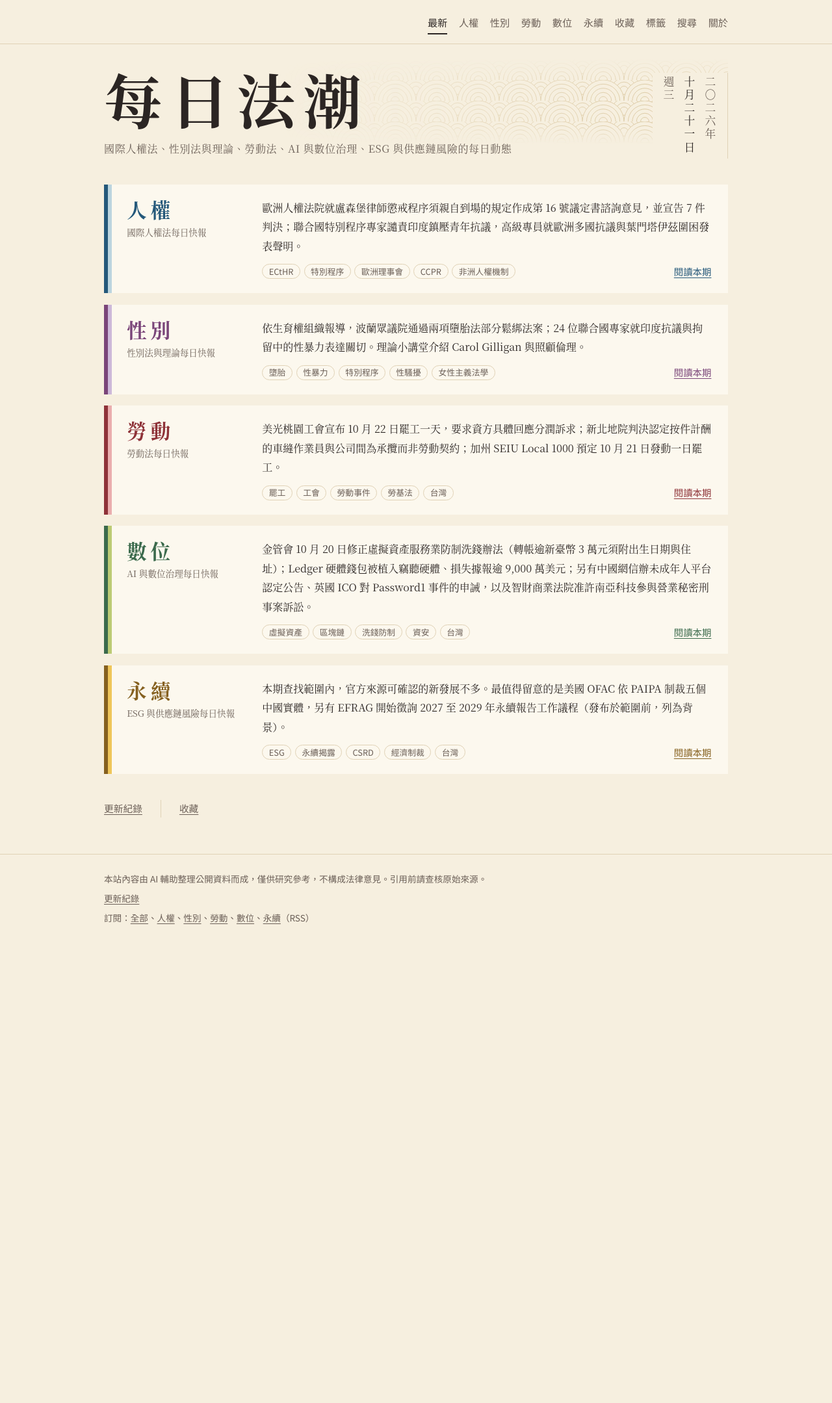
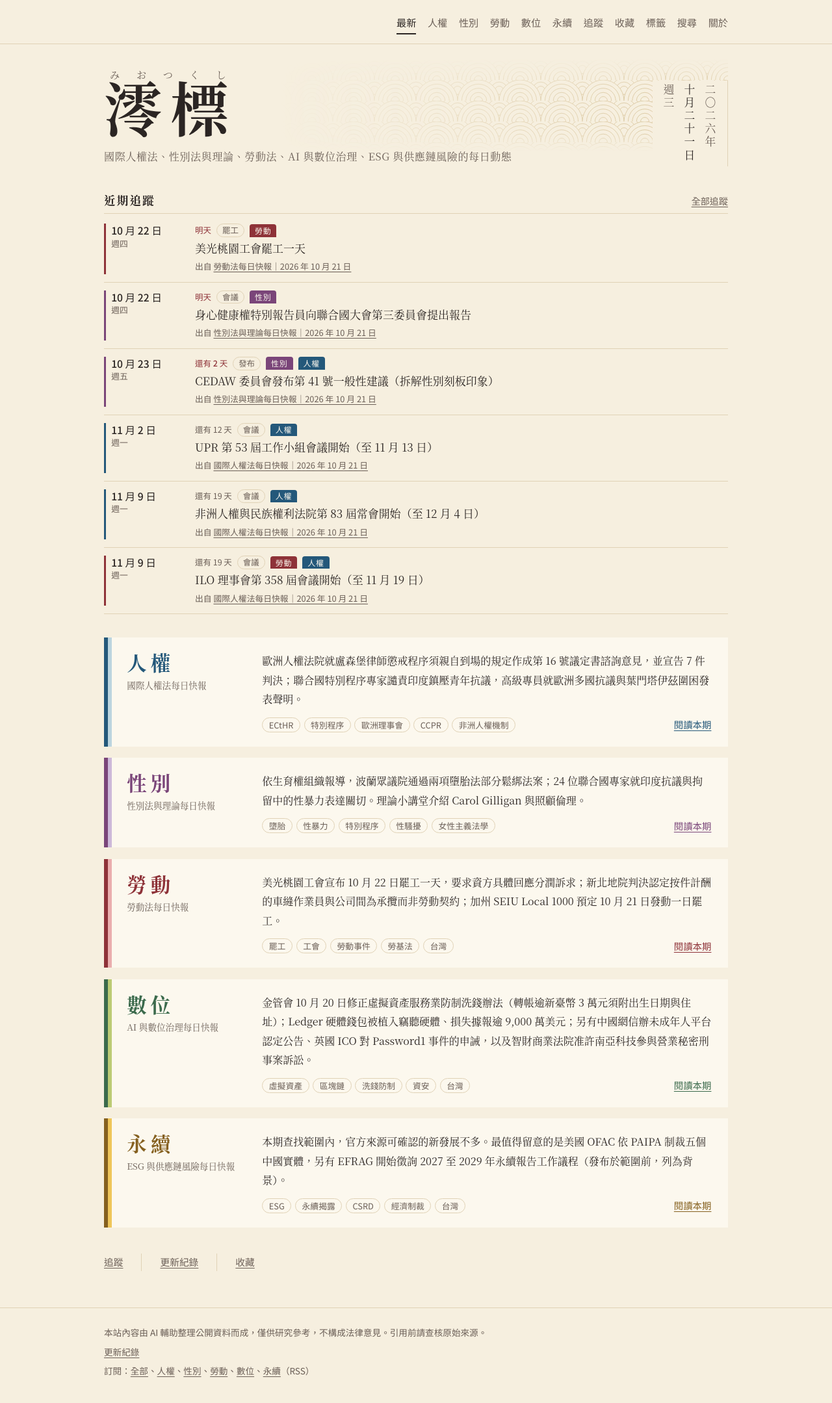
Before and after one commit to chadfan1004/Newsletter-for-international-human-rights-law-gender-theory-and-labour-law, a Jekyll site: the page built from index.html, in a window 1280 px wide. Shown: the whole page at 65% size. Built offline with Jekyll 4.4.1, drawn with Linux system fonts in a browser that asks for light colours; before the commit the page ends 1462 px from its top, so only the background shows below that.

Commit message:
Rename site to 澪標; add 追蹤 (upcoming tracker) page, home block and spec
Co-Authored-By: Claude Opus 5.5 <noreply@anthropic.com>
Claude-Session: https://claude.ai/code/session_01FSbXdJEiLZof4dLYJ2WApi

```diff
--- a/_config.yml
+++ b/_config.yml
@@ -1,4 +1,4 @@
-title: 每日法潮
+title: 澪標
 description: 週一到週五整理國際人權法、性別法與理論、勞動法、AI 與數位治理、ESG 與供應鏈風險的新發展，附原始來源。
 lang: zh-Hant
 timezone: Asia/Taipei
--- /dev/null
+++ b/_data/upcoming/20261021-seed.yml
@@ -0,0 +1,64 @@
+# 從 10 月 20、21 日各期快報整理出的預告事項（手動補登）。
+- date: '2026-10-22'
+  title: '美光桃園工會罷工一天'
+  kind: '罷工'
+  sections: [labour]
+  url: 'https://newtalk.tw/news/view/2026-10-20/1066673'
+  source: '/labour/2026-10-21/'
+  source_title: '勞動法每日快報｜2026 年 10 月 21 日'
+- date: '2026-10-22'
+  title: '身心健康權特別報告員向聯合國大會第三委員會提出報告'
+  kind: '會議'
+  sections: [gender]
+  url: ''
+  source: '/gender/2026-10-21/'
+  source_title: '性別法與理論每日快報｜2026 年 10 月 21 日'
+- date: '2026-10-23'
+  title: 'CEDAW 委員會發布第 41 號一般性建議（拆解性別刻板印象）'
+  kind: '發布'
+  sections: [gender, human-rights]
+  url: 'https://www.ohchr.org/en/media-advisories/2026/10/un-womens-rights-committee-review-kazakhstan-cook-islands-kenya-moldova'
+  source: '/gender/2026-10-21/'
+  source_title: '性別法與理論每日快報｜2026 年 10 月 21 日'
+- date: '2026-11-02'
+  title: 'UPR 第 53 屆工作小組會議開始（至 11 月 13 日）'
+  kind: '會議'
+  sections: [human-rights]
+  url: ''
+  source: '/human-rights/2026-10-21/'
+  source_title: '國際人權法每日快報｜2026 年 10 月 21 日'
+- date: '2026-11-09'
+  title: '非洲人權與民族權利法院第 83 屆常會開始（至 12 月 4 日）'
+  kind: '會議'
+  sections: [human-rights]
+  url: 'https://www.african-court.org/afchpr/09-november-04-december-83rd-ordinary-session-of-the-african-court/'
+  source: '/human-rights/2026-10-21/'
+  source_title: '國際人權法每日快報｜2026 年 10 月 21 日'
+- date: '2026-11-09'
+  title: 'ILO 理事會第 358 屆會議開始（至 11 月 19 日）'
+  kind: '會議'
+  sections: [labour, human-rights]
+  url: ''
+  source: '/human-rights/2026-10-21/'
+  source_title: '國際人權法每日快報｜2026 年 10 月 21 日'
+- date: '2027-01-01'
+  title: '116 年最低工資生效：月薪 30,900 元、時薪 205 元'
+  kind: '生效'
+  sections: [labour]
+  url: 'https://gazette.nat.gov.tw/egFront/detail.do?metaid=168943'
+  source: '/labour/2026-10-20/'
+  source_title: '勞動法每日快報｜2026 年 10 月 20 日'
+- date: '2027-02-15'
+  title: 'EFRAG 2027 至 2029 年永續報導工作計畫公眾徵詢截止'
+  kind: '截止'
+  sections: [esg]
+  url: 'https://www.efrag.org/en/news-and-calendar/news/efrag-launches-public-consultation-on-its-sustainability-reporting-agenda-for-20272029'
+  source: '/esg/2026-10-21/'
+  source_title: 'ESG 與供應鏈風險每日快報｜2026 年 10 月 21 日'
+- date: '2027-12-02'
+  title: 'EU AI Act 附件 III 高風險 AI 系統義務開始適用（AI Omnibus 延後後的日期）'
+  kind: '施行'
+  sections: [digital]
+  url: 'https://digital-strategy.ec.europa.eu/en/news/ai-omnibus-enters-force'
+  source: '/digital/2026-10-20/'
+  source_title: 'AI 與數位治理每日快報｜2026 年 10 月 20 日'
--- /dev/null
+++ b/_includes/upcoming_data.html
@@ -0,0 +1,13 @@
+{%- comment -%}把各期快報 front matter 的 upcoming 與 _data/upcoming/ 的手動條目輸出成 JSON，給 assets/upcoming.js 使用。{%- endcomment -%}
+<script id="up-data" type="application/json">{"sections":{ {%- for s in site.sections -%}{{ s.key | jsonify }}:{{ s.name | jsonify }}{% unless forloop.last %},{% endunless %}{%- endfor -%} },"items":[
+{%- assign first = true -%}
+{%- for p in site.posts -%}{%- for u in p.upcoming -%}
+{%- unless first %},{% endunless %}{"d":{{ u.date | append: "" | jsonify }},"t":{{ u.title | jsonify }},"k":{{ u.kind | default: "" | jsonify }},"u":{{ u.url | default: "" | jsonify }},"s":{{ p.categories | jsonify }},"src":{{ p.url | relative_url | jsonify }},"srcT":{{ p.title | jsonify }}}
+{%- assign first = false -%}
+{%- endfor -%}{%- endfor -%}
+{%- for pair in site.data.upcoming -%}{%- for u in pair[1] -%}
+{%- unless first %},{% endunless %}{"d":{{ u.date | append: "" | jsonify }},"t":{{ u.title | jsonify }},"k":{{ u.kind | default: "" | jsonify }},"u":{{ u.url | default: "" | jsonify }},"s":{{ u.sections | jsonify }},"src":{% if u.source and u.source != "" %}{{ u.source | relative_url | jsonify }}{% else %}""{% endif %},"srcT":{{ u.source_title | default: "" | jsonify }}}
+{%- assign first = false -%}
+{%- endfor -%}{%- endfor -%}
+]}</script>
+<script src="{{ '/assets/upcoming.js' | relative_url }}?v={{ site.time | date: '%s' }}" defer></script>
--- a/_layouts/default.html
+++ b/_layouts/default.html
@@ -20,6 +20,7 @@
         {%- for s in site.sections %}
         <a class="nav-{{ s.key }}" href="{{ '/' | append: s.key | append: '/' | relative_url }}"{% if page.section_page == s.key or page.categories contains s.key %} aria-current="page"{% endif %}>{{ s.name }}</a>
         {%- endfor %}
+        <a href="{{ '/upcoming/' | relative_url }}"{% if page.url == '/upcoming/' %} aria-current="page"{% endif %}>追蹤</a>
         <a href="{{ '/library/' | relative_url }}"{% if page.url == '/library/' %} aria-current="page"{% endif %}>收藏</a>
         <a href="{{ '/tags/' | relative_url }}"{% if page.url == '/tags/' %} aria-current="page"{% endif %}>標籤</a>
         <a href="{{ '/search/' | relative_url }}"{% if page.url == '/search/' %} aria-current="page"{% endif %}>搜尋</a>
--- a/about.md
+++ b/about.md
@@ -6,6 +6,12 @@ permalink: /about/
 <div class="prose" markdown="1">
 
 # 關於本站
+
+## 名稱
+
+澪標（みおつくし）是插在水道中、為船隻標出深水航路的木樁，名稱取自《源氏物語》第十四帖。和歌裡常把它和「身を尽くし」（竭盡心力）並用。本站希望在每天流動的法律與政策變化中，替讀者標出值得注意的航道。
+
+## 內容
 
 這裡收錄五份每日快報，週一到週五凌晨自動發布（週一那期涵蓋週末）：
 
@@ -20,6 +26,7 @@ permalink: /about/
 ## 使用方式
 
 - 首頁顯示最新一天的五份快報；各日期發布了哪幾份，請看頁尾的「更新紀錄」。
+- 「追蹤」整理各期快報找到的預告事項，例如即將發布的一般性意見、預定宣判的判決、法規生效日與意見徵詢截止日，可以依主題篩選，也可以一鍵加入行事曆。首頁會顯示 30 天內的幾則。
 - 上方選單可以切換欄目、依議題標籤瀏覽，或用關鍵字搜尋全部內容。
 - 可以用 RSS 閱讀器訂閱全部或單一欄目，網址列在每頁最下方。
 
--- a/assets/style.css
+++ b/assets/style.css
@@ -1,4 +1,4 @@
-/* 每日法潮
+/* 澪標（みおつくし）
    Idea: 平安時代的襲色目。每份快報是一組表裏兩色，
    像十二單的衣襟一層層疊起來；其餘部分保持安靜。 */
 
@@ -290,3 +290,37 @@ mark { background: var(--mark-bg); color: inherit; padding: 0 .1em; }
 .lib-source a { color: var(--muted); }
 .lib-note { margin: .45rem 0 0; font-size: .97rem; }
 .lib-note p { margin: 0; }
+
+/* Hero ruby（澪標的讀音） */
+.hero-title ruby { ruby-position: over; }
+.hero-title rt { font-size: .17em; font-weight: 400; letter-spacing: .5em; color: var(--muted); }
+
+/* 追蹤 */
+.up-home { margin: 0 0 2.25rem; }
+.up-home-head { display: flex; align-items: baseline; justify-content: space-between; gap: 1rem; border-bottom: 1px solid var(--rule); padding-bottom: .4rem; margin-bottom: .2rem; }
+.up-home-head h2 { margin: 0; font-size: 1.1rem; letter-spacing: .12em; }
+.up-home-head a { font-family: var(--sans); font-size: .88rem; color: var(--muted); }
+.up-list { list-style: none; margin: 0; padding: 0; }
+.up-item { display: grid; grid-template-columns: 7.5rem minmax(0, 1fr); column-gap: 1.25rem; padding: .75rem 0; border-bottom: 1px solid var(--rule); }
+.up-date { display: flex; flex-direction: column; font-family: var(--sans); line-height: 1.35; padding-left: .7rem; box-shadow: inset 3px 0 0 var(--sec, var(--rule)); }
+.up-md { font-weight: 500; font-size: .98rem; white-space: nowrap; }
+.up-wd { color: var(--muted); font-size: .8rem; }
+.up-meta { margin: 0 0 .15rem; display: flex; flex-wrap: wrap; align-items: center; gap: .3rem .5rem; font-family: var(--sans); font-size: .78rem; line-height: 1.5; }
+.up-meta .chip { margin-right: 0; }
+.up-kind { color: var(--muted); border: 1px solid var(--rule); border-radius: 999px; padding: 0 .5rem; }
+.up-count { color: var(--muted); }
+.up-count.is-soon { color: var(--c-labour); font-weight: 500; }
+.up-count.is-today { color: var(--on-tab); background: var(--c-labour); border-radius: 999px; padding: 0 .55rem; font-weight: 500; }
+.up-title { margin: 0; line-height: 1.6; }
+.up-title a { color: var(--ink); text-decoration: none; }
+.up-title a:hover { text-decoration: underline; color: var(--sec, var(--ink)); }
+.up-foot { margin: .2rem 0 0; font-family: var(--sans); font-size: .8rem; color: var(--muted); }
+.up-foot a { color: var(--muted); }
+.up-month { margin-top: 2rem; }
+.up-month h2 { font-size: 1.15rem; margin: 0 0 .25rem; padding-bottom: .3rem; border-bottom: 1px solid var(--rule); }
+.up-pastgroup { opacity: .75; }
+#up-page .lib-filter { margin: .5rem 0 1rem; }
+@media (max-width: 760px) {
+  .up-item { grid-template-columns: 6.6rem minmax(0, 1fr); column-gap: .7rem; }
+  .up-md { font-size: .9rem; }
+}
--- /dev/null
+++ b/assets/upcoming.js
@@ -0,0 +1,125 @@
+// 追蹤：把各期快報找到的預告事項（即將發布、宣判、生效、截止、會議）依日期排好。
+// 首頁顯示近 30 天內的幾則；/upcoming/ 顯示全部，可依主題篩選，也可以加入行事曆。
+(function () {
+  var dataEl = document.getElementById('up-data');
+  if (!dataEl) return;
+  var data;
+  try { data = JSON.parse(dataEl.textContent); } catch (e) { return; }
+  var SEC = data.sections || {};
+  var WD = '日一二三四五六';
+
+  // 台北時間的今天
+  var today = new Date(Date.now() + 8 * 3600e3).toISOString().slice(0, 10);
+  var thisMonth = today.slice(0, 7);
+
+  // 整理與去重：同一天、同一連結（沒有連結就用標題）視為同一件事，主題合併
+  var seen = {}, items = [];
+  (data.items || []).forEach(function (x) {
+    var d = String(x.d || '').slice(0, 10);
+    if (!/^\d{4}-\d{2}(-\d{2})?$/.test(d) || !x.t) return;
+    var key = d + '|' + (x.u || x.t);
+    var secs = Array.isArray(x.s) ? x.s : [];
+    if (seen[key]) {
+      secs.forEach(function (s) { if (seen[key].s.indexOf(s) < 0) seen[key].s.push(s); });
+      return;
+    }
+    var it = { d: d, t: x.t, k: x.k || '', u: x.u || '', s: secs.slice(), src: x.src || '', srcT: x.srcT || '' };
+    seen[key] = it; items.push(it);
+  });
+  function sortKey(x) { return x.d.length === 7 ? x.d + '-99' : x.d; }
+  items.sort(function (a, b) { return sortKey(a) < sortKey(b) ? -1 : sortKey(a) > sortKey(b) ? 1 : 0; });
+  function isUpcoming(x) { return x.d.length === 7 ? x.d >= thisMonth : x.d >= today; }
+  function daysLeft(x) {
+    if (x.d.length === 7) return null;
+    return Math.round((Date.parse(x.d + 'T00:00:00Z') - Date.parse(today + 'T00:00:00Z')) / 864e5);
+  }
+
+  function esc(s) { return String(s).replace(/[&<>"']/g, function (c) { return { '&': '&amp;', '<': '&lt;', '>': '&gt;', '"': '&quot;', "'": '&#39;' }[c]; }); }
+  function dateLabel(x) {
+    var p = x.d.split('-');
+    if (p.length === 2) return '<span class="up-md">' + (+p[1]) + ' 月</span><span class="up-wd">日期未定</span>';
+    var w = new Date(x.d + 'T00:00:00Z').getUTCDay();
+    return '<span class="up-md">' + (+p[1]) + ' 月 ' + (+p[2]) + ' 日</span><span class="up-wd">週' + WD[w] + '</span>';
+  }
+  function countLabel(x) {
+    var n = daysLeft(x);
+    if (n === null) return '';
+    if (n === 0) return '<span class="up-count is-today">今天</span>';
+    if (n === 1) return '<span class="up-count is-soon">明天</span>';
+    if (n > 0) return '<span class="up-count' + (n <= 7 ? ' is-soon' : '') + '">還有 ' + n + ' 天</span>';
+    return '<span class="up-count is-past">' + (-n) + ' 天前</span>';
+  }
+  function ics(x) {
+    var d = x.d.length === 7 ? x.d + '-01' : x.d;
+    var start = d.replace(/-/g, '');
+    var end = new Date(Date.parse(d + 'T00:00:00Z') + 864e5).toISOString().slice(0, 10).replace(/-/g, '');
+    var desc = (x.u ? '原始來源：' + x.u + '\\n' : '') + (x.src ? '出自：' + location.origin + x.src : '');
+    var body = ['BEGIN:VCALENDAR', 'VERSION:2.0', 'PRODID:-//miotsukushi//upcoming//ZH', 'BEGIN:VEVENT',
+      'UID:' + start + '-' + Math.abs(hash(x.t)) + '@miotsukushi', 'DTSTAMP:' + new Date().toISOString().replace(/[-:]/g, '').slice(0, 15) + 'Z',
+      'DTSTART;VALUE=DATE:' + start, 'DTEND;VALUE=DATE:' + end,
+      'SUMMARY:' + (x.k ? '［' + x.k + '］' : '') + x.t.replace(/[,;]/g, ' '),
+      'DESCRIPTION:' + desc.replace(/[,;]/g, ' '),
+      'BEGIN:VALARM', 'TRIGGER:-P1D', 'ACTION:DISPLAY', 'DESCRIPTION:' + x.t.replace(/[,;]/g, ' '), 'END:VALARM',
+      'END:VEVENT', 'END:VCALENDAR'].join('\r\n');
+    return 'data:text/calendar;charset=utf-8,' + encodeURIComponent(body);
+  }
+  function hash(s) { var h = 0; for (var i = 0; i < s.length; i++) h = (h * 31 + s.charCodeAt(i)) | 0; return h; }
+
+  function itemHTML(x, opts) {
+    var secChips = x.s.map(function (s) { return '<span class="chip sec-' + esc(s) + '">' + esc(SEC[s] || s) + '</span>'; }).join('');
+    var title = x.u ? '<a href="' + esc(x.u) + '" target="_blank" rel="noopener">' + esc(x.t) + '</a>' : esc(x.t);
+    var foot = [];
+    if (x.src) foot.push('出自 <a href="' + esc(x.src) + '">' + esc(x.srcT || '快報') + '</a>');
+    if (!opts.compact) foot.push('<a href="' + ics(x) + '" download="' + esc(x.d) + '.ics">加入行事曆</a>');
+    return '<li class="up-item sec-' + esc(x.s[0] || '') + '" data-secs="' + esc(x.s.join(' ')) + '">' +
+      '<time class="up-date" datetime="' + esc(x.d) + '">' + dateLabel(x) + '</time>' +
+      '<div class="up-main"><p class="up-meta">' + countLabel(x) + (x.k ? '<span class="up-kind">' + esc(x.k) + '</span>' : '') + secChips + '</p>' +
+      '<p class="up-title">' + title + '</p>' +
+      (foot.length ? '<p class="up-foot">' + foot.join('<span aria-hidden="true">　</span>') + '</p>' : '') +
+      '</div></li>';
+  }
+
+  // 首頁：近 30 天內，最多 6 則
+  var home = document.getElementById('up-home');
+  if (home) {
+    var soon = items.filter(function (x) { var n = daysLeft(x); return isUpcoming(x) && n !== null && n <= 30; }).slice(0, 6);
+    if (soon.length) {
+      home.querySelector('.up-list').innerHTML = soon.map(function (x) { return itemHTML(x, { compact: true }); }).join('');
+      home.hidden = false;
+    }
+  }
+
+  // 追蹤頁
+  var page = document.getElementById('up-page');
+  if (page) {
+    var list = page.querySelector('.up-groups');
+    var status = page.querySelector('.up-status');
+    var pastBox = page.querySelector('#up-past');
+    function val(name) { var r = page.querySelector('input[name="' + name + '"]:checked'); return r ? r.value : ''; }
+    function render() {
+      var sec = val('usec');
+      var showPast = pastBox && pastBox.checked;
+      var pool = items.filter(function (x) { return !sec || x.s.indexOf(sec) >= 0; });
+      var future = pool.filter(isUpcoming);
+      var past = pool.filter(function (x) { return !isUpcoming(x); }).reverse();
+      var html = '', month = '';
+      future.forEach(function (x) {
+        var m = x.d.slice(0, 7);
+        if (m !== month) {
+          if (month) html += '</ul></section>';
+          month = m;
+          html += '<section class="up-month"><h2>' + m.slice(0, 4) + ' 年 ' + (+m.slice(5, 7)) + ' 月</h2><ul class="up-list">';
+        }
+        html += itemHTML(x, {});
+      });
+      if (month) html += '</ul></section>';
+      if (showPast && past.length) {
+        html += '<section class="up-month up-pastgroup"><h2>已過去</h2><ul class="up-list">' + past.map(function (x) { return itemHTML(x, { compact: true }); }).join('') + '</ul></section>';
+      }
+      list.innerHTML = html;
+      status.textContent = future.length ? '接下來共有 ' + future.length + ' 件事。' : '目前沒有即將發生的事項。快報找到預告時會自動出現在這裡。';
+    }
+    page.querySelectorAll('input').forEach(function (i) { i.addEventListener('change', render); });
+    render();
+  }
+})();
--- a/index.html
+++ b/index.html
@@ -6,7 +6,7 @@ title: 最新
 {%- assign wd = "日,一,二,三,四,五,六" | split: "," -%}
 <section class="hero" aria-labelledby="hero-h">
   <div class="hero-text">
-    <h1 id="hero-h" class="hero-title">每日法潮</h1>
+    <h1 id="hero-h" class="hero-title"><ruby>澪標<rt>みおつくし</rt></ruby></h1>
     <p class="hero-sub">國際人權法、性別法與理論、勞動法、AI 與數位治理、ESG 與供應鏈風險的每日動態</p>
   </div>
   {%- if days.size > 0 %}
@@ -23,6 +23,14 @@ title: 最新
 </section>
 {%- else %}
 {%- assign today = days.first %}
+<section id="up-home" class="up-home" aria-labelledby="up-home-h" hidden>
+  <div class="up-home-head">
+    <h2 id="up-home-h">近期追蹤</h2>
+    <a href="{{ '/upcoming/' | relative_url }}">全部追蹤</a>
+  </div>
+  <ul class="up-list"></ul>
+</section>
+
 <section class="today" aria-label="本期快報">
   {%- for s in site.sections %}
   {%- assign hit = nil -%}
@@ -50,7 +58,9 @@ title: 最新
 </section>
 
 <p class="home-links">
+  <a href="{{ '/upcoming/' | relative_url }}">追蹤</a>
   <a href="{{ '/archive/' | relative_url }}">更新紀錄</a>
   <a href="{{ '/library/' | relative_url }}">收藏</a>
 </p>
+{% include upcoming_data.html %}
 {%- endif %}
--- /dev/null
+++ b/upcoming.html
@@ -0,0 +1,28 @@
+---
+layout: default
+title: 追蹤
+permalink: /upcoming/
+---
+<div id="up-page">
+  <header class="lib-head">
+    <h1>追蹤</h1>
+    <p class="muted">快報找到的預告事項：即將發布的文件、預定宣判的判決、生效與施行日、意見徵詢截止、重要會期。依日期排列，過了日期會自動收起。</p>
+  </header>
+  <form class="lib-filter" onsubmit="return false">
+    <fieldset class="filter">
+      <legend class="visually-hidden">主題</legend>
+      <label><input type="radio" name="usec" value="" checked> 全部主題</label>
+      {%- for s in site.sections %}
+      <label class="sec-{{ s.key }}"><input type="radio" name="usec" value="{{ s.key }}"> {{ s.name }}</label>
+      {%- endfor %}
+    </fieldset>
+    <fieldset class="filter">
+      <legend class="visually-hidden">顯示</legend>
+      <label><input type="checkbox" id="up-past"> 也顯示已過去的事項</label>
+    </fieldset>
+  </form>
+  <p class="up-status muted" aria-live="polite">載入中。</p>
+  <div class="up-groups"></div>
+  <noscript><p>這一頁需要開啟 JavaScript 才能顯示。</p></noscript>
+</div>
+{% include upcoming_data.html %}
```
Also changed, not shown: PUBLISHING.md (+14 -0 lines), README.md.
